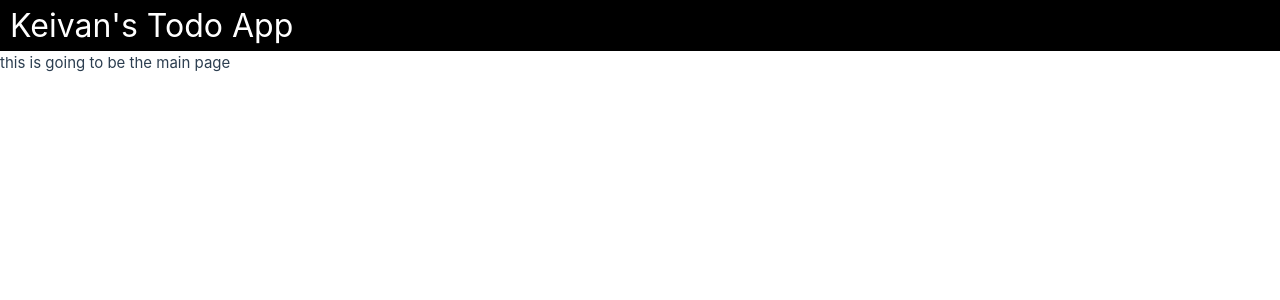
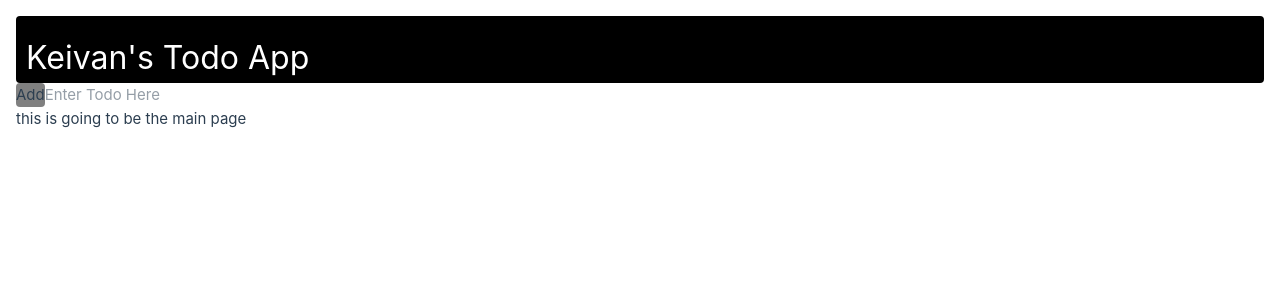
Before and after one commit to keivanmojmali/vue-todo-app, a Vue app: page / in a window 1280 px wide. Shown: the top 300 px of the page. Built offline with nearby package versions, Linux system fonts and the light colour scheme; the HTML template or start-up script is replaced by a standard one.

Commit message:
adding stuff

```diff
--- a/src/App.vue
+++ b/src/App.vue
@@ -1,8 +1,11 @@
 <script setup lang="ts">
 import TodoHeader from "@/components/todo/TodoHeader.vue"
+import TodoItem from "@/components/todo/TodoItem.vue"
 </script>
+
 
 <template>
   <TodoHeader />
+  <TodoItem />
   <h1>this is going to be the main page</h1>
 </template>
--- a/src/assets/main.css
+++ b/src/assets/main.css
@@ -2,6 +2,7 @@
 @import 'tailwindcss';
 #app {
   max-width: 1280px;
+  padding: 1rem;
   margin: 0 auto;
   font-weight: normal;
 }
--- a/src/components/todo/TodoHeader.vue
+++ b/src/components/todo/TodoHeader.vue
@@ -14,11 +14,13 @@
 
 .title {
   padding-left: 10px;
+  padding-top: 1rem;
   color: white;
   font-size: 2rem;
 }
 
 .header {
+  border-radius: 4px;
   background-color: black
 }
 
--- a/src/components/todo/TodoItem.vue
+++ b/src/components/todo/TodoItem.vue
@@ -0,0 +1,13 @@
+<script setup lang="ts"></script>
+
+<template>
+  <button class="submit-button">Add</button>
+  <input type="text" placeholder="Enter Todo Here" class="todo-input" />
+</template>
+
+<style>
+.submit-button {
+  background-color: gray;
+  border-radius: 4px;
+}
+</style>
```
Also changed, not shown: src/components/todo/TodoList.vue (added).
